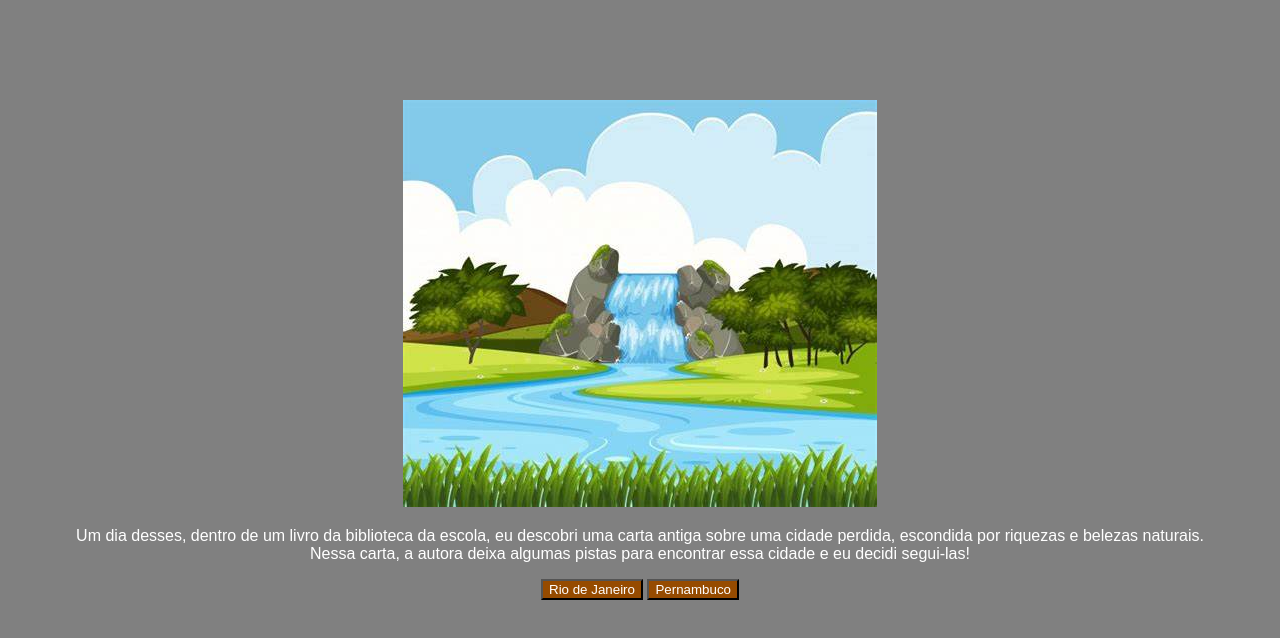
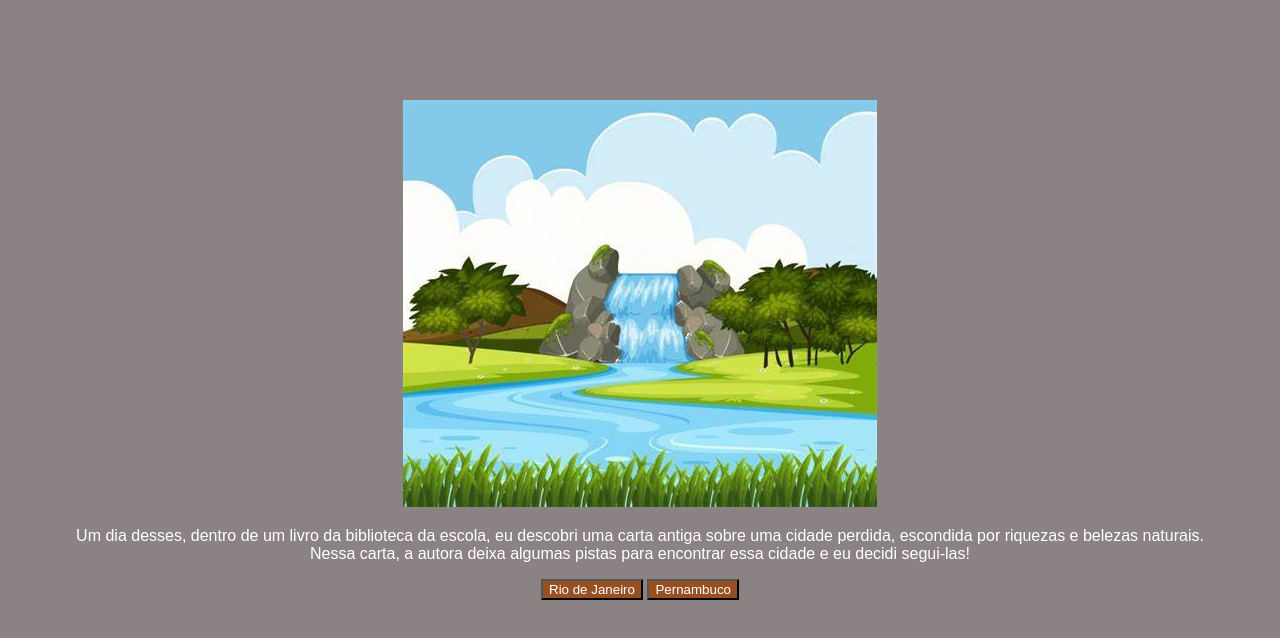
Before and after one commit to helena589/criando-uma-aventura, a plain HTML site: page index.html in a window 1280 px wide. Drawn offline with Linux system fonts and the light colour scheme; a web font is replaced by a local one.

Commit message:
Update style.css

```diff
--- a/style.css
+++ b/style.css
@@ -1,5 +1,5 @@
 body {
-    background-color: #808080;
+    background-color: rgb(139, 131, 131);
     color: white;
     font-family: "Bai Jamjuree", sans-serif;
     display: flex;
@@ -10,7 +10,7 @@ body {
 }
 
 button {
-    background-color: #964b00;
+    background-color: #975021;
     color: white;
     font-family: "Bai Jamjuree", sans-serif;
 }
```
